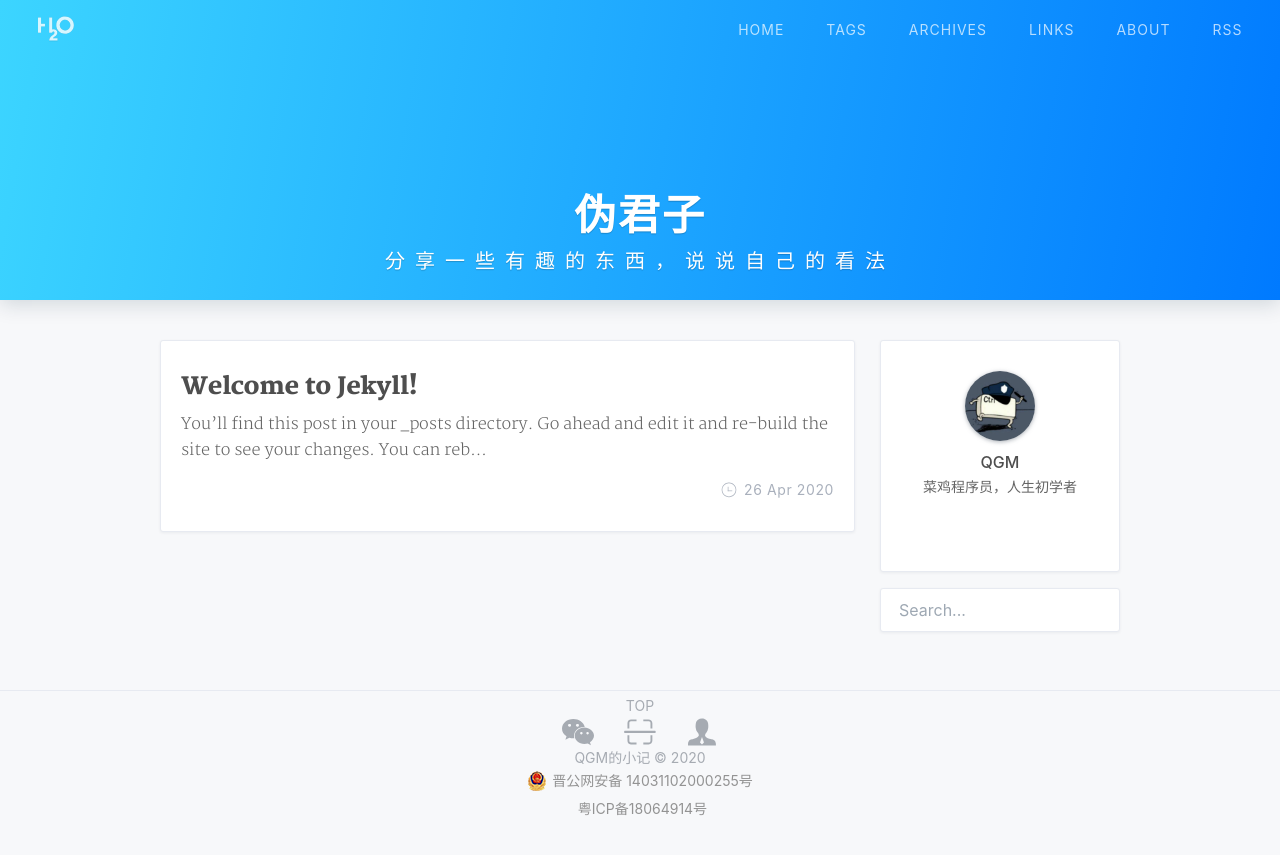
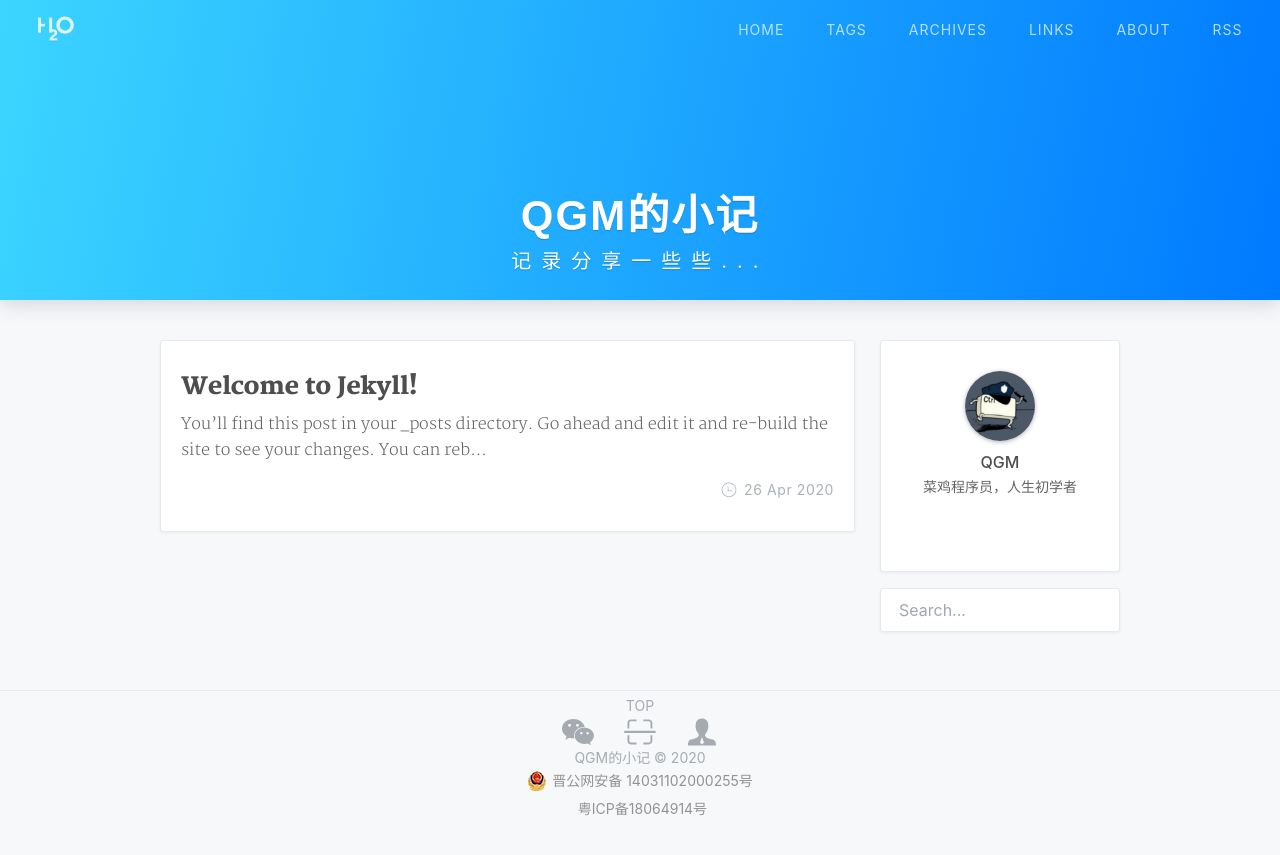
Before and after one commit to qqyycom/blog-post, a Jekyll site: the page built from index.html, in a window 1280 px wide. Shown: the top 855 px of the page. Built offline with Jekyll 4.4.1, drawn with Linux system fonts in a browser that asks for light colours; nearby versions of some CDN libraries; the list of posts is cut into pages by our own code; comment, search, counter and statistics services are not loaded; a style sheet for code colours, icons or effects is not loaded.

Commit message:
Update index.html

```diff
--- a/index.html
+++ b/index.html
@@ -1,8 +1,7 @@
 ---
 layout: default
-home-title: 伪君子
-description: 分享一些有趣的东西，说说自己的看法
-
+home-title: QGM的小记
+description: 记录分享一些些...
 ---
 
 {% include header.html %}
```
